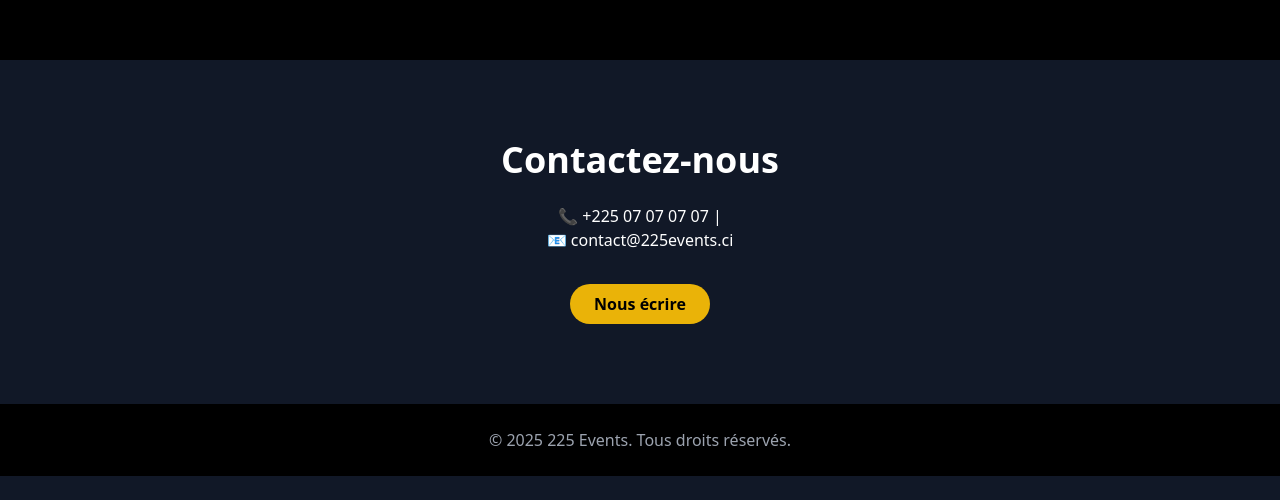
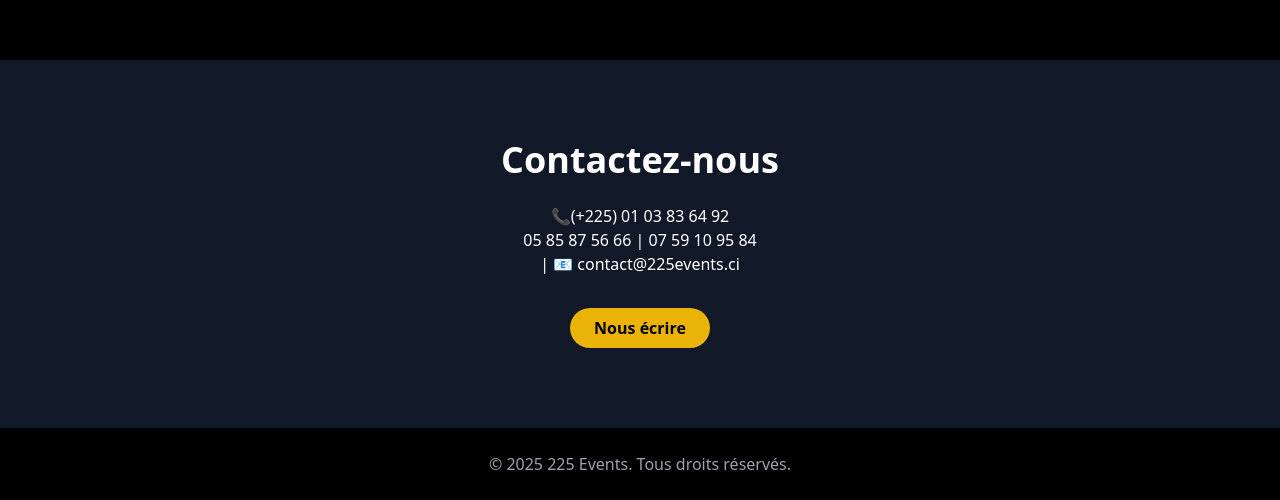
Before and after one commit to Angeanderson/225events, a plain HTML site: page contact.html in a window 1280 px wide. Shown: the part 1354-1854 px from the top of the page. Before the commit the page ends 1830 px from the top, so only its background shows below. Drawn offline with nearby package versions, Linux system fonts and the light colour scheme.

Commit message:
Update contact.html

```diff
--- a/contact.html
+++ b/contact.html
@@ -182,7 +182,7 @@ a:focus-visible::after {
   <!-- Contact -->
   <section data-aos="fade-up-left" data-aos-duration="1000" data-aos-once="false" id="contact" class="py-20 bg-gray-900 text-center">
     <h2 class="text-4xl font-bold mb-6">Contactez-nous</h2>
-    <p  data-aos="fade-up-right" data-aos-duration="1000" data-aos-once="false" class="mb-4">📞 +225 07 07 07 07 | <br> 📧 contact@225events.ci</p>
+    <p  data-aos="fade-up-right" data-aos-duration="1000" data-aos-once="false" class="mb-4">📞(+225) 01 03 83 64 92 <br> 05 85 87 56 66 | 07 59 10 95 84  <br>| 📧 contact@225events.ci</p>
     <button class="mt-4 bg-yellow-500 text-black px-6 py-2 rounded-full font-bold hover:bg-yellow-400 transition">Nous écrire</button>
   </section>
 
```
